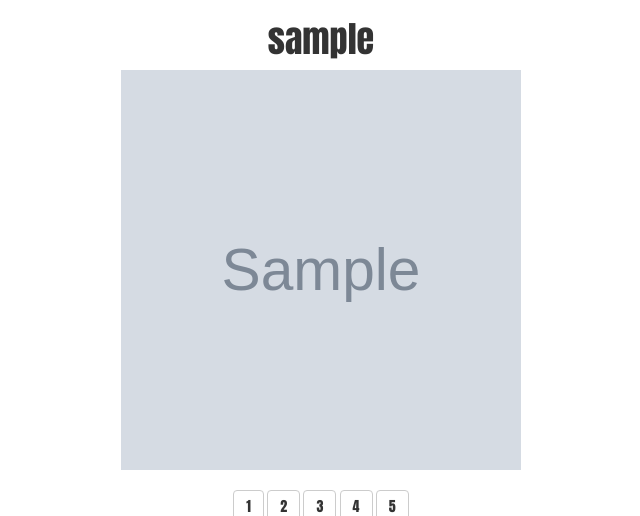
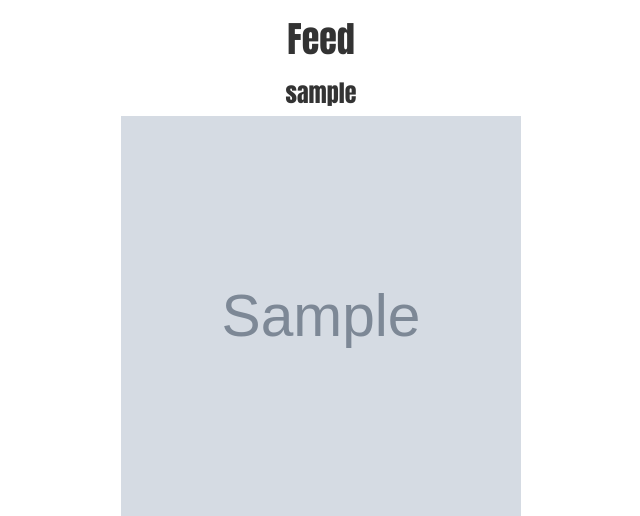
Before and after one commit to rmhklarenaar/ratemypet, a Flask app: template templates/index.html in a window 1280 px wide. Shown: the part 52-568 px from the top of the page, without its empty margins (319-959 px from the left). Run offline with Flask 2, Linux system fonts and the light colour scheme; the template is opened without the code that fills it: most values are stand-ins (such as "Sample title", 1, 10 or a date in 2020); grey boxes marked "Sample" are stand-in pictures; some libraries are stand-ins or nearby versions.

Commit message:
html aanpassingen, index.html, layout.html

```diff
--- a/templates/index.html
+++ b/templates/index.html
@@ -6,7 +6,8 @@
 
 {% block main %}
 
-    <h1>{{username}}</h1>
+<h1>Feed</h1>
+<h3>{{username}}</h3>
 <img src="{{photo_path}}" style="height: 400px; width: 400px;"/>
 <br/>
 <br/>
```
Also changed, not shown: database.db. Lines whose indentation alone changed are shown as unchanged.
